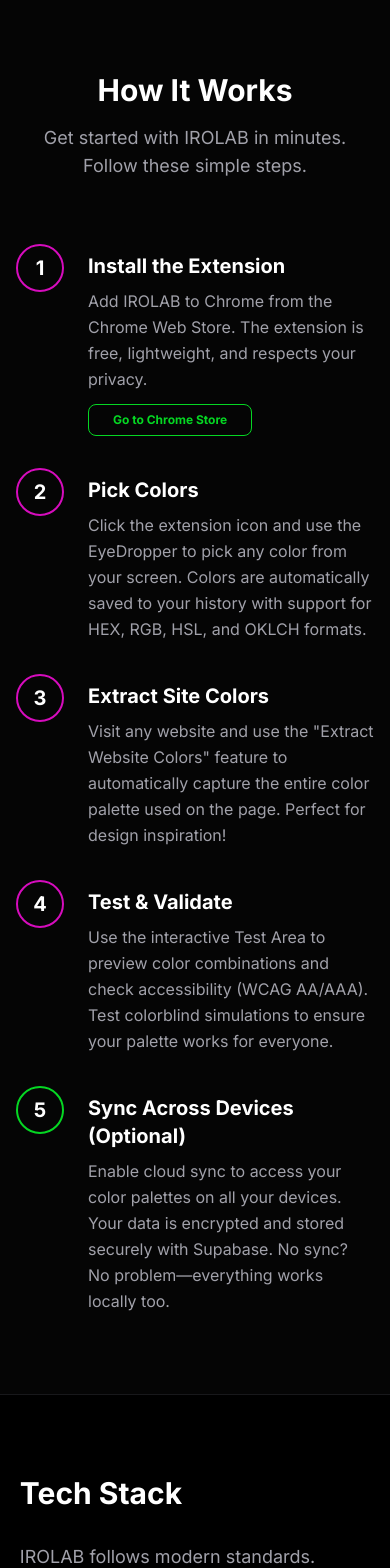
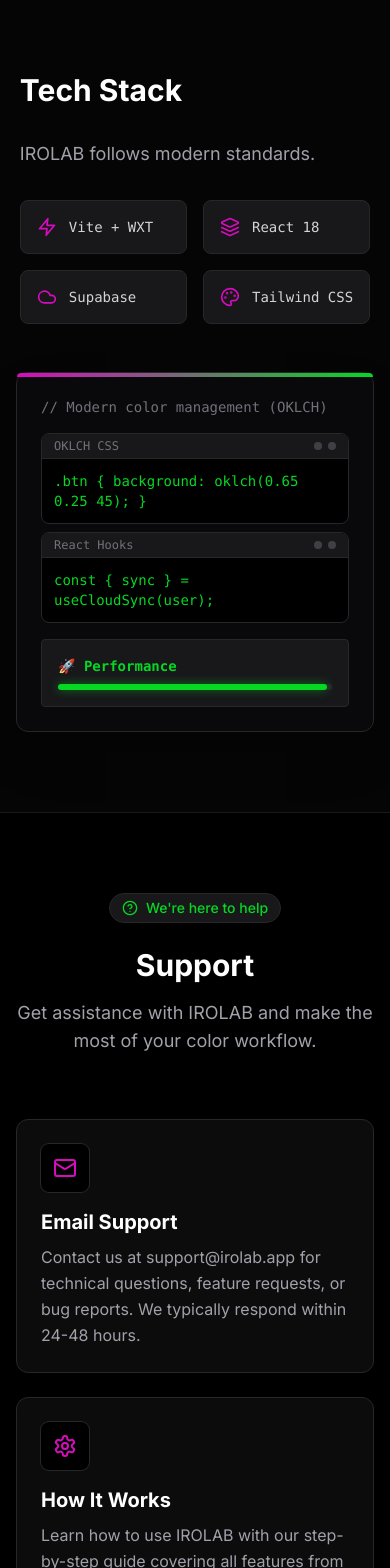
Before and after one commit to Damziable-apps/Irolab-webpage, a React (Vite) app: page / in a window 390 px wide. Shown: the part 3960-5528 px from the top of the page. Built offline with nearby package versions, Linux system fonts and the light colour scheme.

Commit message:
Refactor "How It Works" section in LandingPage of App.jsx, consolidating steps into a new guide format. Removed outdated section and updated navigation links for improved user experience.

```diff
--- a/src/App.jsx
+++ b/src/App.jsx
@@ -299,7 +299,6 @@ export default function LandingPage() {
           <div className="hidden md:flex items-center gap-8 text-sm font-medium text-zinc-400">
             <a href="#features" className="hover:text-white transition-colors">Features</a>
             <a href="#gallery" className="hover:text-white transition-colors">Overview</a>
-            <a href="#how-it-works" className="hover:text-white transition-colors">How It Works</a>
             <a href="#tech" className="hover:text-white transition-colors">Tech</a>
             <a href="#support" className="hover:text-white transition-colors">Support</a>
             <a href="#privacy" className="hover:text-white transition-colors">Privacy</a>
@@ -527,97 +526,8 @@ export default function LandingPage() {
         </div>
       </section>
 
-      {/* How It Works Section */}
-      <section id="how-it-works" className="py-20 bg-[#050505] border-t border-zinc-900">
-        <div className="container mx-auto px-4 md:px-6">
-          <div className="text-center max-w-3xl mx-auto mb-16">
-            <h2 className="text-3xl md:text-4xl font-bold text-white mb-4">How It Works</h2>
-            <p className="text-zinc-400 text-lg">Get started with IROLAB in minutes. Follow these simple steps.</p>
-          </div>
-
-          <div className="max-w-4xl mx-auto space-y-8">
-
-            {/* Step 1 */}
-            <div className="flex gap-6 items-start group">
-              <div className="flex-shrink-0 w-12 h-12 rounded-full flex items-center justify-center text-white font-bold text-xl border-2 transition-all duration-300"
-                   style={{ borderColor: COLORS.magenta, backgroundColor: 'transparent' }}>
-                1
-              </div>
-              <div className="flex-1 pt-2">
-                <h3 className="text-xl font-bold text-white mb-2 group-hover:text-[#d60cbd] transition-colors">Install the Extension</h3>
-                <p className="text-zinc-400 leading-relaxed mb-3">
-                  Add IROLAB to Chrome from the Chrome Web Store. The extension is free, lightweight, and respects your privacy.
-                </p>
-                <a href="https://chromewebstore.google.com/detail/biopihomjliklkkenjijbahopjeefmle" target="_blank" rel="noreferrer">
-                  <Button variant="outline" className="text-xs py-2 px-4 h-8">
-                    Go to Chrome Store
-                  </Button>
-                </a>
-              </div>
-            </div>
-
-            {/* Step 2 */}
-            <div className="flex gap-6 items-start group">
-              <div className="flex-shrink-0 w-12 h-12 rounded-full flex items-center justify-center text-white font-bold text-xl border-2 transition-all duration-300"
-                   style={{ borderColor: COLORS.magenta, backgroundColor: 'transparent' }}>
-                2
-              </div>
-              <div className="flex-1 pt-2">
-                <h3 className="text-xl font-bold text-white mb-2 group-hover:text-[#d60cbd] transition-colors">Pick Colors</h3>
-                <p className="text-zinc-400 leading-relaxed">
-                  Click the extension icon and use the EyeDropper to pick any color from your screen. Colors are automatically saved to your history with support for HEX, RGB, HSL, and OKLCH formats.
-                </p>
-              </div>
-            </div>
-
-            {/* Step 3 */}
-            <div className="flex gap-6 items-start group">
-              <div className="flex-shrink-0 w-12 h-12 rounded-full flex items-center justify-center text-white font-bold text-xl border-2 transition-all duration-300"
-                   style={{ borderColor: COLORS.magenta, backgroundColor: 'transparent' }}>
-                3
-              </div>
-              <div className="flex-1 pt-2">
-                <h3 className="text-xl font-bold text-white mb-2 group-hover:text-[#d60cbd] transition-colors">Extract Site Colors</h3>
-                <p className="text-zinc-400 leading-relaxed">
-                  Visit any website and use the "Extract Website Colors" feature to automatically capture the entire color palette used on the page. Perfect for design inspiration!
-                </p>
-              </div>
-            </div>
-
-            {/* Step 4 */}
-            <div className="flex gap-6 items-start group">
-              <div className="flex-shrink-0 w-12 h-12 rounded-full flex items-center justify-center text-white font-bold text-xl border-2 transition-all duration-300"
-                   style={{ borderColor: COLORS.magenta, backgroundColor: 'transparent' }}>
-                4
-              </div>
-              <div className="flex-1 pt-2">
-                <h3 className="text-xl font-bold text-white mb-2 group-hover:text-[#d60cbd] transition-colors">Test & Validate</h3>
-                <p className="text-zinc-400 leading-relaxed">
-                  Use the interactive Test Area to preview color combinations and check accessibility (WCAG AA/AAA). Test colorblind simulations to ensure your palette works for everyone.
-                </p>
-              </div>
-            </div>
-
-            {/* Step 5 */}
-            <div className="flex gap-6 items-start group">
-              <div className="flex-shrink-0 w-12 h-12 rounded-full flex items-center justify-center text-white font-bold text-xl border-2 transition-all duration-300"
-                   style={{ borderColor: COLORS.green, backgroundColor: 'transparent' }}>
-                5
-              </div>
-              <div className="flex-1 pt-2">
-                <h3 className="text-xl font-bold text-white mb-2 group-hover:text-[#05d723] transition-colors">Sync Across Devices (Optional)</h3>
-                <p className="text-zinc-400 leading-relaxed">
-                  Enable cloud sync to access your color palettes on all your devices. Your data is encrypted and stored securely with Supabase. No sync? No problem—everything works locally too.
-                </p>
-              </div>
-            </div>
-
-          </div>
-        </div>
-      </section>
-
       {/* Tech Stack */}
-      <section id="tech" className="py-20 overflow-hidden relative border-t border-zinc-900 bg-black">
+      <section id="tech" className="py-20 overflow-hidden relative border-t border-zinc-900 bg-[#050505]">
         <div className="container mx-auto px-4 md:px-6">
           <div className="flex flex-col md:flex-row gap-12 items-center">
 
@@ -682,28 +592,114 @@ export default function LandingPage() {
               <p className="text-zinc-400 text-lg">Get assistance with IROLAB and make the most of your color workflow.</p>
             </div>
 
-            <div className="grid grid-cols-1 md:grid-cols-2 gap-6 max-w-2xl mx-auto">
+            <div className="grid grid-cols-1 md:grid-cols-2 gap-6 max-w-2xl mx-auto mb-20">
               <FeatureCard
                 icon={Mail}
                 title="Email Support"
                 description="Contact us at support@irolab.app for technical questions, feature requests, or bug reports. We typically respond within 24-48 hours."
               />
-              <a href="#how-it-works" className="block">
-                <FeatureCard
-                  icon={Settings}
-                  title="How It Works"
-                  description="Learn how to use IROLAB with our step-by-step guide covering all features from color picking to cloud sync."
-                />
-              </a>
+              <FeatureCard
+                icon={Settings}
+                title="How It Works"
+                description="Learn how to use IROLAB with our step-by-step guide covering all features from color picking to cloud sync."
+              />
             </div>
 
-            <div className="mt-12 text-center">
+            <div className="mb-12 text-center">
               <a href="mailto:support@irolab.app">
                 <Button variant="primary" icon={Mail}>
                   Contact Support
                 </Button>
               </a>
             </div>
+
+            {/* How It Works Guide */}
+            <div className="mt-20 pt-16 border-t border-zinc-800">
+              <div className="text-center mb-12">
+                <h3 className="text-2xl md:text-3xl font-bold text-white mb-4">How It Works</h3>
+                <p className="text-zinc-400">Get started with IROLAB in minutes. Follow these simple steps.</p>
+              </div>
+
+              <div className="space-y-8">
+
+                {/* Step 1 */}
+                <div className="flex gap-6 items-start group">
+                  <div className="flex-shrink-0 w-12 h-12 rounded-full flex items-center justify-center text-white font-bold text-xl border-2 transition-all duration-300"
+                       style={{ borderColor: COLORS.magenta, backgroundColor: 'transparent' }}>
+                    1
+                  </div>
+                  <div className="flex-1 pt-2">
+                    <h4 className="text-xl font-bold text-white mb-2 group-hover:text-[#d60cbd] transition-colors">Install the Extension</h4>
+                    <p className="text-zinc-400 leading-relaxed mb-3">
+                      Add IROLAB to Chrome from the Chrome Web Store. The extension is free, lightweight, and respects your privacy.
+                    </p>
+                    <a href="https://chromewebstore.google.com/detail/biopihomjliklkkenjijbahopjeefmle" target="_blank" rel="noreferrer">
+                      <Button variant="outline" className="text-xs py-2 px-4 h-8">
+                        Go to Chrome Store
+                      </Button>
+                    </a>
+                  </div>
+                </div>
+
+                {/* Step 2 */}
+                <div className="flex gap-6 items-start group">
+                  <div className="flex-shrink-0 w-12 h-12 rounded-full flex items-center justify-center text-white font-bold text-xl border-2 transition-all duration-300"
+                       style={{ borderColor: COLORS.magenta, backgroundColor: 'transparent' }}>
+                    2
+                  </div>
+                  <div className="flex-1 pt-2">
+                    <h4 className="text-xl font-bold text-white mb-2 group-hover:text-[#d60cbd] transition-colors">Pick Colors</h4>
+                    <p className="text-zinc-400 leading-relaxed">
+                      Click the extension icon and use the EyeDropper to pick any color from your screen. Colors are automatically saved to your history with support for HEX, RGB, HSL, and OKLCH formats.
+                    </p>
+                  </div>
+                </div>
+
+                {/* Step 3 */}
+                <div className="flex gap-6 items-start group">
+                  <div className="flex-shrink-0 w-12 h-12 rounded-full flex items-center justify-center text-white font-bold text-xl border-2 transition-all duration-300"
+                       style={{ borderColor: COLORS.magenta, backgroundColor: 'transparent' }}>
+                    3
+                  </div>
+                  <div className="flex-1 pt-2">
+                    <h4 className="text-xl font-bold text-white mb-2 group-hover:text-[#d60cbd] transition-colors">Extract Site Colors</h4>
+                    <p className="text-zinc-400 leading-relaxed">
+                      Visit any website and use the "Extract Website Colors" feature to automatically capture the entire color palette used on the page. Perfect for design inspiration!
+                    </p>
+                  </div>
+                </div>
+
+                {/* Step 4 */}
+                <div className="flex gap-6 items-start group">
+                  <div className="flex-shrink-0 w-12 h-12 rounded-full flex items-center justify-center text-white font-bold text-xl border-2 transition-all duration-300"
+                       style={{ borderColor: COLORS.magenta, backgroundColor: 'transparent' }}>
+                    4
+                  </div>
+                  <div className="flex-1 pt-2">
+                    <h4 className="text-xl font-bold text-white mb-2 group-hover:text-[#d60cbd] transition-colors">Test & Validate</h4>
+                    <p className="text-zinc-400 leading-relaxed">
+                      Use the interactive Test Area to preview color combinations and check accessibility (WCAG AA/AAA). Test colorblind simulations to ensure your palette works for everyone.
+                    </p>
+                  </div>
+                </div>
+
+                {/* Step 5 */}
+                <div className="flex gap-6 items-start group">
+                  <div className="flex-shrink-0 w-12 h-12 rounded-full flex items-center justify-center text-white font-bold text-xl border-2 transition-all duration-300"
+                       style={{ borderColor: COLORS.green, backgroundColor: 'transparent' }}>
+                    5
+                  </div>
+                  <div className="flex-1 pt-2">
+                    <h4 className="text-xl font-bold text-white mb-2 group-hover:text-[#05d723] transition-colors">Sync Across Devices (Optional)</h4>
+                    <p className="text-zinc-400 leading-relaxed">
+                      Enable cloud sync to access your color palettes on all your devices. Your data is encrypted and stored securely with Supabase. No sync? No problem—everything works locally too.
+                    </p>
+                  </div>
+                </div>
+
+              </div>
+            </div>
+
           </div>
         </div>
       </section>
```
